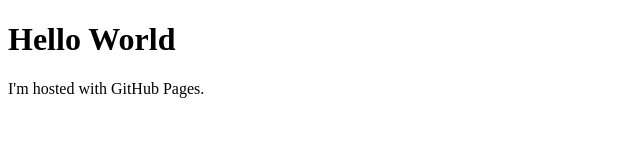
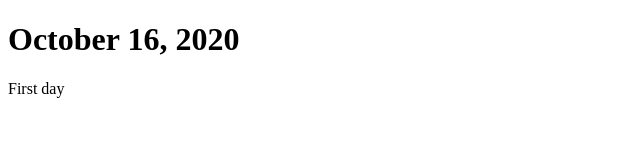
Before and after one commit to jidapavat/jidapavat.github.io, a plain HTML site: page index.html in a window 1280 px wide. Shown: the whole page, without its empty margins (0-640 px from the left). Drawn offline with Linux system fonts and the light colour scheme.

Commit message:
Update index.html

```diff
--- a/index.html
+++ b/index.html
@@ -1,7 +1,10 @@
 <!DOCTYPE html>
 <html>
-<body>
-<h1>Hello World</h1>
-<p>I'm hosted with GitHub Pages.</p>
-</body>
+    <head>
+        <title> Starting to create website </title>
+    </head>
+    <body>
+        <h1>October 16, 2020</h1>
+        <p>First day</p>
+    </body>
 </html>
```
